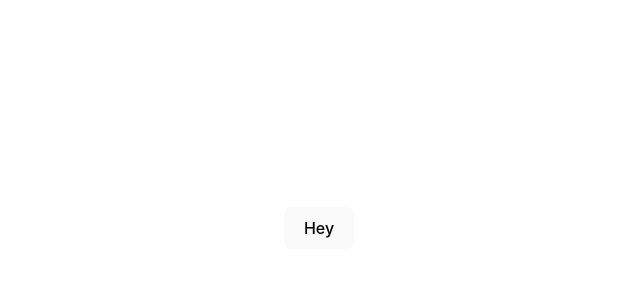
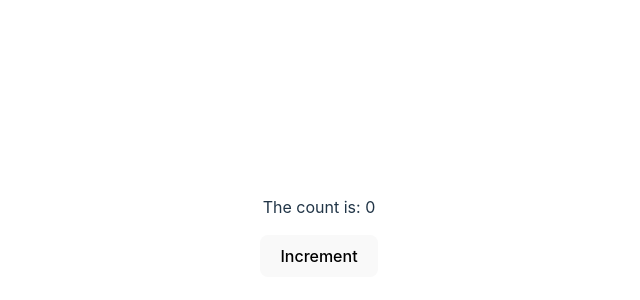
Before and after one commit to DurvAcee/Vite-React, a React (Vite) app: page / in a window 1280 px wide. Shown: the part 172-472 px from the top of the page, without its empty margins (321-961 px from the left). Built offline with nearby package versions, Linux system fonts and the light colour scheme.

Commit message:
Add useState() Hook

```diff
--- a/src/App.jsx
+++ b/src/App.jsx
@@ -1,11 +1,11 @@
 import './App.css'
-import Clicker from './components/Clicker'
+import Counter from './components/Counter'
 
 function App() {
 
   return (
     <>
-    <Clicker msg = 'Hello' buttonText='Hey'/>
+      <Counter/>
     </>
   )
 }
--- /dev/null
+++ b/src/components/Counter.jsx
@@ -0,0 +1,14 @@
+import { useState } from "react";
+
+export default function Counter() {
+    const [num, setNum] = useState(0);
+    const increment = () => {
+        setNum((n)=>(n+1));
+    }
+    return (
+        <>
+            <p> The count is: {num}</p>
+            <button onClick = {increment}> Increment </button>
+        </>
+    );
+}
```
